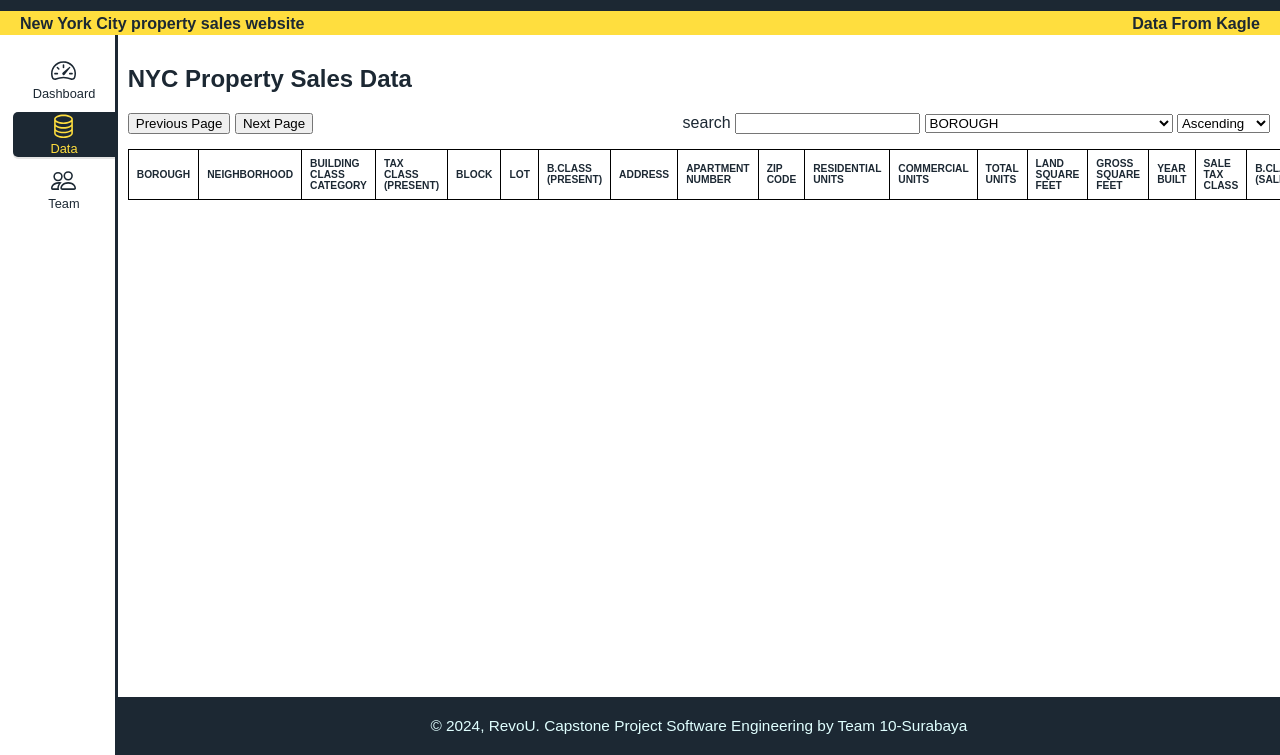
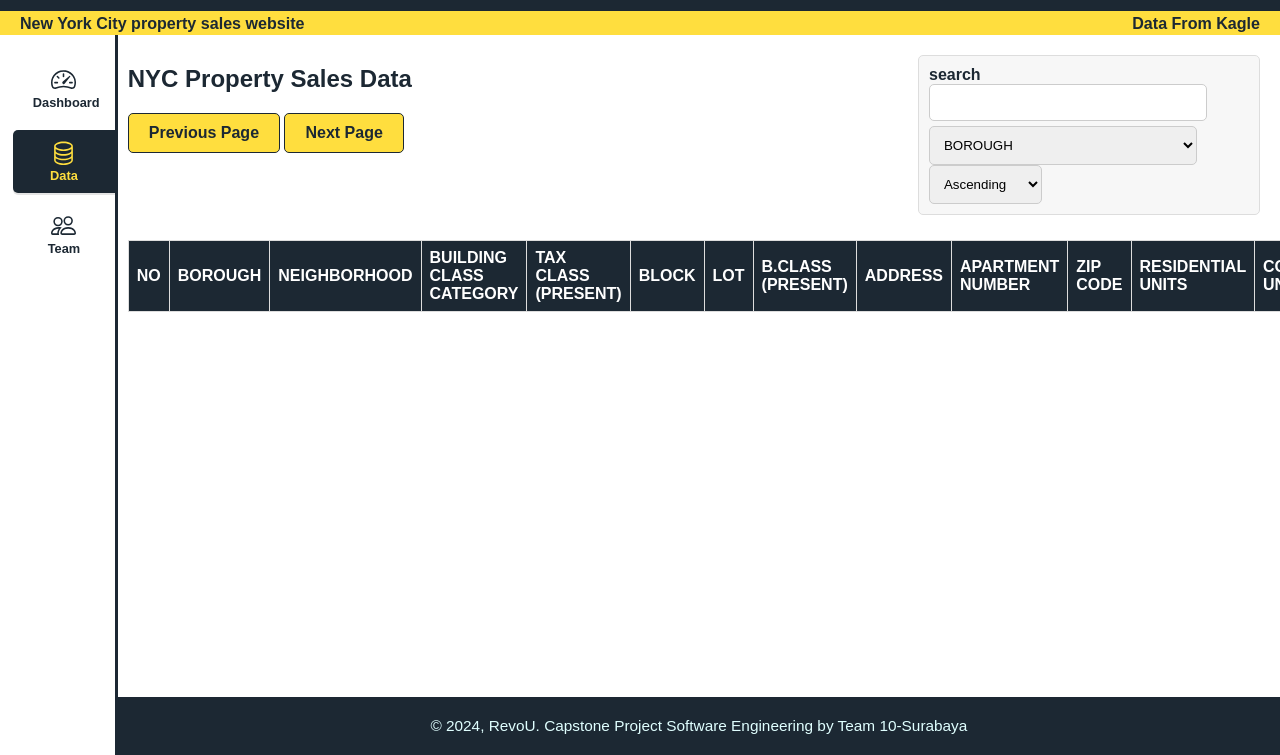
Before and after one commit to Kampus-Merdeka-Software-Engineering/km-feb24-surabaya-10, a website: page data.html in a window 1280 px wide. Shown: the part 45-800 px from the top of the page. Drawn offline with Linux system fonts and the light colour scheme; no server answers.

Commit message:
restyle table

```diff
--- a/css/dashboard.css
+++ b/css/dashboard.css
@@ -1,45 +1,23 @@
 #contents {
-    background-color: whitesmoke;
+    display: grid;
+    grid-template-columns: 1fr;
+    gap: 20px;
+    overflow-x: hidden;
 }
 
 #content {
-    display: flex;
-    flex-wrap: wrap;
-    justify-content: center;
-    margin-right: 10px;
-    flex-direction: row;
+    display: grid;
+    grid-template-columns: repeat(auto-fill, minmax(30px, 1fr));
+    grid-gap: 10px;
 }
 
 .card {
-    width: auto;
-    height: auto;
-    padding: 10px;
-    margin: 5px;
-    border: 1px solid #1c283364;
-    border-radius: 5px;
-    background-color: white;
+    display: grid;
+    grid-template-columns: 1fr;
+    grid-gap: 10px;
 }
 
-.c-1 {
-    max-width: 10vw;
-    max-height: 10vh;
+.card canvas {
+    width: 50%;
+    height: 30px;
 }
-
-.c-2 {
-    max-width: 20vw;
-    max-height: 20vh;
-}
-
-.c-3 {
-    max-width: 40vw;
-    max-height: 40vh;
-}
-
-.c-4 {
-    max-width: 85vw;
-    max-height: 90vh;
-}
-
-#line_1 {
-    width: 80vw;
-}
--- a/css/data.css
+++ b/css/data.css
@@ -1,14 +1,88 @@
-table {
-    border-collapse: collapse;
-    width: 100%;
-    font-size: 0.8vw;
+button {
+    background-color: #FFDE3E;
+    color: #1C2833;
+
+    /* Ubah warna teks tombol */
+    padding: 10px 20px;
+    border: 1px solid #1C2833;
+    border-radius: 5px;
+    cursor: pointer;
+    font-size: 16px;
+    font-weight: bold;
 }
 
-th,
-td {
-    border: 1px solid black;
+button:hover {
+    background-color: #1C2833;
+    /* Ubah warna latar belakang tombol */
+    color: white;
+    /* Ubah warna latar belakang tombol saat mouse di hover */
+}
+
+.filter {
+    background-color: #f7f7f7;
+    /* Ubah warna latar belakang filter */
+    padding: 10px;
+    border: 1px solid #ddd;
+    border-radius: 5px;
+    width: 25vw;
+    /* Ubah lebar filter */
+    margin: 10px;
+}
+
+.filter label {
+    font-weight: bold;
+    /* Ubah teks label menjadi tebal */
+    margin-right: 10px;
+}
+
+.filter input[type="text"] {
+    width: 20vw;
+    /* Ubah lebar input text */
+    padding: 10px;
+    border: 1px solid #ccc;
+    border-radius: 5px;
+    margin-bottom: 5px;
+}
+
+.filter select {
+    width: auto;
+    /* Ubah lebar select */
+    padding: 10px;
+    border: 1px solid #ccc;
+    border-radius: 5px;
+}
+
+#dataTable {
+    width: 100%;
+    border-collapse: collapse;
+    background-color: #f2f2f2;
+    /* Ubah warna latar belakang tabel */
+    color: #333;
+    /* Ubah warna teks */
+}
+
+#dataTable th,
+#dataTable td {
+    border: 1px solid #ddd;
     padding: 8px;
     text-align: left;
+}
+
+#dataTable th {
+    background-color: #1c2833;
+    /* Ubah warna latar belakang header */
+    color: white;
+    /* Ubah warna teks header */
+}
+
+#dataTable tr:nth-child(even) {
+    background-color: #f2f2f2;
+    /* Ubah warna latar belakang baris genap */
+}
+
+#dataTable tr:hover {
+    background-color: #ffdf3e72;
+    /* Ubah warna latar belakang saat mouse di hover */
 }
 
 .action {
--- a/data.html
+++ b/data.html
@@ -72,14 +72,17 @@
         </section>
         <section id="contents">
             <div id="content">
-                <h1>NYC Property Sales Data</h1>
-                <p id="totalDataInfo"></p>
                 <div class="action">
-                    <div class="page">
-                        <button id="prevPage">Previous Page</button>
-                        <span id="pageInfo"></span>
-                        <button id="nextPage">Next Page</button>
+                    <div>
+                        <h1>NYC Property Sales Data</h1>
+                        <p id="totalDataInfo"></p>
+                        <div class="page">
+                            <button id="prevPage">Previous Page</button>
+                            <span id="pageInfo"></span>
+                            <button id="nextPage">Next Page</button>
+                        </div>
                     </div>
+
                     <div class="filter">
                         <label for="search">search</label>
                         <input type="text" name="search" id="search">
@@ -115,6 +118,7 @@
                 <table id="dataTable" border="1">
                     <thead>
                         <tr>
+                            <th>NO</th>
                             <th>BOROUGH</th>
                             <th>NEIGHBORHOOD</th>
                             <th>BUILDING CLASS CATEGORY</th>
--- a/js/table.js
+++ b/js/table.js
@@ -42,6 +42,7 @@ document.addEventListener('DOMContentLoaded', () => {
             i++;
             const row = document.createElement('tr');
             row.innerHTML += `
+                <td>${i}</td>
                 <td>${item['BOROUGH']}</td>
                 <td>${item['NEIGHBORHOOD']}</td>
                 <td>${item['BUILDING_CLASS_CATEGORY']}</td>
```
Also changed, not shown: index.html (+1 -1 lines).
